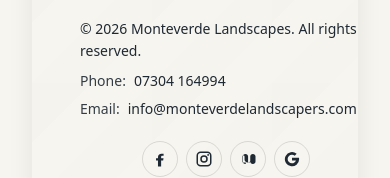
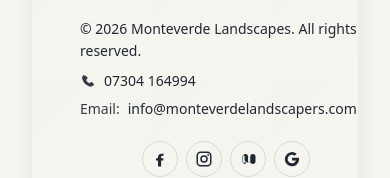
Before and after one commit to BSN038/monteverde-landscapes, a Next.js app: page /contact in a window 390 px wide. Shown: the part 1869-2047 px from the top of the page. Built offline with nearby package versions, Linux system fonts and the light colour scheme.

Commit message:
Add phone icon and social icons to footer

```diff
--- a/src/components/layout/Footer.tsx
+++ b/src/components/layout/Footer.tsx
@@ -54,6 +54,16 @@ function IconGoogle(props: React.SVGProps<SVGSVGElement>) {
     </svg>
   );
 }
+function IconPhone(props: React.SVGProps<SVGSVGElement>) {
+  return (
+    <svg viewBox="0 0 24 24" width="16" height="16" aria-hidden="true" {...props}>
+      <path
+        fill="currentColor"
+        d="M6.6 2.8c.6-.6 1.5-.6 2.1 0l2.2 2.2c.6.6.6 1.5 0 2.1l-1.2 1.2c-.2.2-.3.6-.2.9.7 2 2.6 3.9 4.6 4.6.3.1.7 0 .9-.2l1.2-1.2c.6-.6 1.5-.6 2.1 0l2.2 2.2c.6.6.6 1.5 0 2.1l-1.1 1.1c-1 1-2.5 1.4-3.9 1.1-6.1-1.4-10.9-6.2-12.3-12.3-.3-1.4.1-2.9 1.1-3.9l1.1-1.1z"
+      />
+    </svg>
+  );
+}
 
 export default function Footer() {
   const currentYear = new Date().getFullYear();
@@ -78,7 +88,7 @@ export default function Footer() {
     },
     {
       name: "Nextdoor",
-      href: " https://nextdoor.co.uk/p/B4ZmPy9HYZQ9?utm_source=share&extras=MTc1OTIyMzk2ODg0NTA%3D&share_platform=10&utm_campaign=1769009645052&share_action_id=f97ea36c-9392-4fc2-89aa-57a98eee3934",
+      href: "https://nextdoor.co.uk/p/B4ZmPy9HYZQ9?utm_source=share&extras=MTc1OTIyMzk2ODg0NTA%3D&share_platform=10&utm_campaign=1769009645052&share_action_id=f97ea36c-9392-4fc2-89aa-57a98eee3934",
       Icon: IconNextdoor,
     },
     {
@@ -86,6 +96,7 @@ export default function Footer() {
       href: "#",
       Icon: IconGoogle,
     },
+
   ] as const;
 
   const linkStyle: React.CSSProperties = {
@@ -134,7 +145,7 @@ export default function Footer() {
           {/* Contact */}
           <div style={{ display: "grid", gap: "0.35rem", fontSize: "0.875rem" }}>
             <a href={phoneHref} style={linkStyle} aria-label={`Call ${phoneDisplay}`}>
-              <span style={{ opacity: 0.9 }}>Phone:</span>
+              <IconPhone style={{ opacity: 0.9 }} />
               <span>{phoneDisplay}</span>
             </a>
 
```
